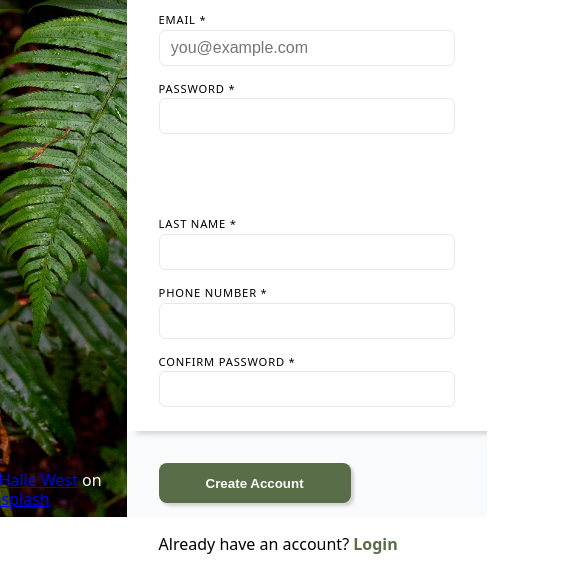
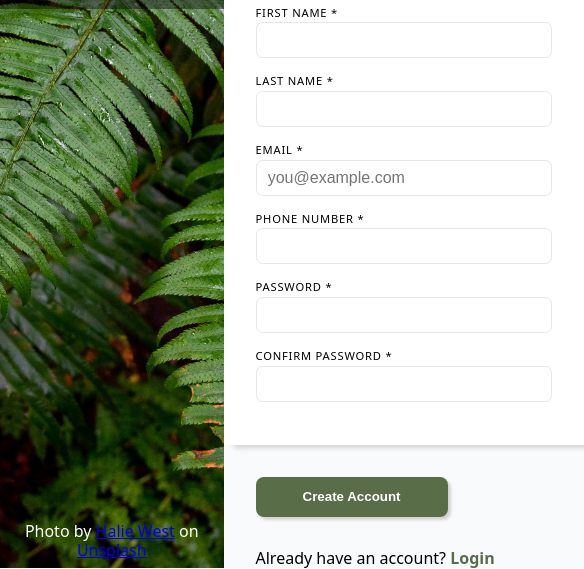
Before and after one commit to northsurapee/Odin_Form, a plain HTML site: page index.html in a window 390 px wide. Shown: the part 327-896 px from the top of the page, 584 px wide, since content can reach past the window. Drawn offline with Linux system fonts and the light colour scheme.

Commit message:
Edit the html and css for small screen

```diff
--- a/index.html
+++ b/index.html
@@ -9,7 +9,7 @@
 </head>
 <body>
     <div class="left">
-        <div class="logo_container">
+        <div class="banner">
             <img class="logo" src="odin_logo.png" alt="logo">
             <h1 class="odin">ODIN</h1>
         </div>
@@ -26,35 +26,35 @@
         <form action="" method="">
             <div class="form-container">
                 <h2>Let's do this!</h2>
+                <div class="input-row">
                     <div class="input-container">
-                    <div class="left_form">
-                        <div class="input_bar">
                         <label for="first_name">FIRST NAME *</label>
                         <input type="text" id="first_name" name="first_name" required>
                     </div>
-                        <div class="input_bar">
+                    <div class="input-container">
+                        <label for="last_name">LAST NAME *</label>
+                        <input type="text" id="last_name" name="last_name" required>
+                    </div>
+                </div>
+                <div class="input-row">
+                    <div class="input-container">
                         <label for="email">EMAIL *</label>
                         <input type="email" id="email" name="email" placeholder="you@example.com" required>
                     </div>
-                        <div class="input_bar">
-                            <label for="password">PASSWORD *</label>
-                            <input class="password" type="password" id="password" name="password" minlength="8" required>
-                            <div class="error"></div>
-                        </div>
-                    </div>
-                    <div class="right_form">
-                        <div class="input_bar">
-                            <label for="last_name">LAST NAME *</label>
-                            <input type="text" id="last_name" name="last_name" required>
-                        </div>
-                        <div class="input_bar">
+                    <div class="input-container">
                         <label for="phone">PHONE NUMBER *</label>
                         <input type="text" id="phone" name="phone" pattern="0\d{9}" required>
                     </div>
-                        <div class="input_bar">
+                </div>
+                <div class="input-row">
+                    <div class="input-container">
+                        <label for="password">PASSWORD *</label>
+                        <input class="password" type="password" id="password" name="password" minlength="8" required>
+                    </div>
+                    <div class="input-container">
                         <label for="confirm_password">CONFIRM PASSWORD *</label>
                         <input class="confirm_password" type="password" id="confirm_password" name="confirm_password" minlength="8" required>
-                        </div>
+                        <div class="error"></div>
                     </div>
                 </div>
             </div>
--- a/script.js
+++ b/script.js
@@ -1,5 +1,4 @@
 // Reference Variables
-const submitBtn = document.querySelector('.submit-btn');
 const password = document.querySelector('.password');
 const passwordConfirm = document.querySelector('.confirm_password');
 const errorDisplayers = document.querySelector('.error');
@@ -8,15 +7,16 @@ const errorDisplayers = document.querySelector('.error');
 passwordConfirm.addEventListener('keyup', isPasswordMatch);
 password.addEventListener('keyup', isPasswordMatch);
 
+// Match the password and confirm password fields in a form as the user types
 function isPasswordMatch() {
     let pass = password.value;  // Use .value instead of .textContent for input elements
     let confirmPass = passwordConfirm.value;
 
-    if (pass !== confirmPass) {  // Use strict inequality operator !==
+    if (pass !== confirmPass) {  // Not match : .error text will appear
         errorDisplayers.textContent = '* Passwords do not match';
         password.style.borderColor = 'red';
         passwordConfirm.style.borderColor = 'red';  // Add this line to highlight confirm password field
-    } else {
+    } else { // match : .error text dissappear
         errorDisplayers.textContent = '';
         password.style.borderColor = '';
         passwordConfirm.style.borderColor = '';  // Reset confirm password field border color
--- a/styles.css
+++ b/styles.css
@@ -1,3 +1,5 @@
+/* Suggestion : Use 'rem' for font-size and 'px' for everything else. */
+
 /* Reset CSS */
 html, body, div, span, applet, object, iframe,
 h1, h2, h3, h4, h5, h6, p, blockquote, pre,
@@ -53,27 +55,29 @@ table {
 
 /* Whole Page */
 body {
+    /*
+    Always use 'min-height: 100vh;'
+    If the content inside the element requires more height than the viewport height, the element will expand to accommodate the content. (if just height: 100vh, element will disapear)
+    If the content is less than the viewport height, the element will take up the entire viewport height.
+    */
+    min-height: 100vh;
     display: flex;
-    justify-content: center;
-    align-items: center;
-    height: 100vh;
-
     font-family: system-ui, -apple-system, BlinkMacSystemFont, 'Segoe UI', Roboto, Oxygen, Ubuntu, Cantarell, 'Open Sans', 'Helvetica Neue', sans-serif;
 }
 
 /* Left */
-div.left {
-    height: 100vh;
+.left {
     background-image: url('/background.jpg');
     background-size: cover; /*the browser scales the background image to cover the entire container*/
-    width: 60vw;
+    background-position: center center;
 
+    flex: 3; /* 3:5 */
     display: flex;
     flex-direction: column;
     justify-content: space-between;
 }
 
-div.logo_container {
+.banner {
     margin-top: 10rem;
     height: 11rem;
     display: flex;
@@ -90,8 +94,6 @@ div.logo_container {
     color: white;
     font-size: 5.5rem;
     font-family: 'Norse-Bold', sans-serif;
-    padding: 0px;
-    margin: 0px;
 }
 
 p.credit {
@@ -106,7 +108,7 @@ a:visited {
 
 /* Right */
 .right {
-    height: 100vh;
+    flex: 5;
     display: flex;
     flex-direction: column;
     justify-content: center;
@@ -122,6 +124,7 @@ a:visited {
     font-size: 1.25rem;
     margin: 2rem 0rem;
     font-weight: 500;
+    max-width: 80%
 }
 
 em {
@@ -146,25 +149,52 @@ form {
     box-shadow: 10px 3px 5px lightgray;
 }
 
-.input-container {
+.input-row {
     display: flex;
+    /*
+    For wrap flex-box
+    gap : not work because, some part will have unequal gap
+
+    Before wrap
+    x {gap2} x
+    {gap1}
+    y {gap2} y
+    {gap1}
+
+    After wrap (WRONG)
+    x
+    {gap2}
+    x
+    {gap1}
+    y
+    {gap2}
+    y
+
+    column-gap, row-gap : work! because, when flex-item is wrapped it will have just row-gap apply to it.
+
+    Before wrap
+    x{column-gap}x
+    {row-gap}
+    y{column-gap}y
+    {row-gap}
+
+    After wrap (CORRECT)
+    x
+    {row-gap}
+    x
+    {row-gap}
+    y
+    {row-gap}
+    y
+    {row-gap}
+
+    */
+    column-gap: 3rem;
+    row-gap: 1rem;
     flex-wrap: wrap;
-    gap: 4rem;
 }
 
-.left_form {
-    display: flex;
-    flex-direction: column;
-    gap: 1rem;
-}
-
-.right_form {
-    display: flex;
-    flex-direction: column;
-    gap: 1rem;
-}
-
-div.input_bar {
+.input-container {
     display: flex;
     flex-direction: column;
     font-size: 0.7rem;
@@ -197,7 +227,7 @@ button {
 
 }
 
-.right p{
+.right p {
     margin-left: 2rem;
 }
 
@@ -207,6 +237,7 @@ strong {
     cursor: pointer;
 }
 
+/* input when we focus on it! */
 input:focus {
     border: 1px solid green;
     box-shadow: 0 0 5px rgb(0,0,0,.3);
```
Also changed, not shown: 1 other file. Lines whose indentation alone changed are shown as unchanged.
